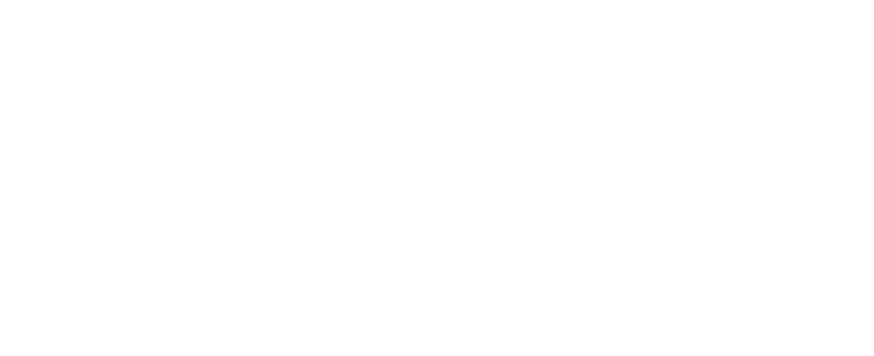
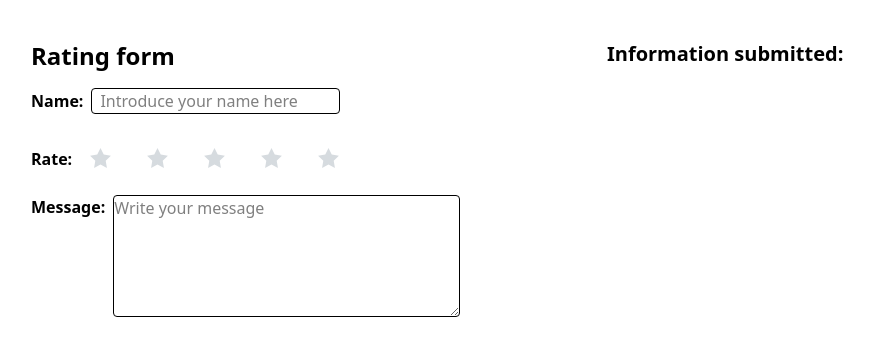
Before and after one commit to mariana-vallejos/frontend-practice-10, a React (Vite) app: page / in a window 1280 px wide. Shown: the top 356 px of the page, without its empty margins (69-943 px from the left). Built offline with nearby package versions, Linux system fonts and the light colour scheme.

Commit message:
feat: Rating form component structure and rating component added

```diff
--- a/package.json
+++ b/package.json
@@ -16,6 +16,7 @@
     "react": "^19.1.1",
     "react-dom": "^19.1.1",
     "react-hook-form": "^7.63.0",
+    "react-icons": "^5.5.0",
     "tailwindcss": "^4.1.13",
     "yup": "^1.7.1"
   },
--- a/src/App.tsx
+++ b/src/App.tsx
@@ -1,11 +1,12 @@
 import './App.css'
+import RatingForm from './components/RatingForm'
 
 function App() {
 
 
   return (
     <>
-
+      <RatingForm/>
     </>
   )
 }
--- /dev/null
+++ b/src/components/RatingComponent.tsx
@@ -0,0 +1,26 @@
+import { useState } from "react";
+import { FiStar } from "react-icons/fi";
+export default function RatingComponent() {
+    const [stars, setStarts] = useState(0);
+    return (
+        <div className="flex bg-white items-center  min-w-[600px] py-2">
+            <div className="py-2 text-base font-semibold">
+                Rate:
+            </div>
+            <div className="flex gap-4 p-2">
+                {Array.from({ length: 5 }).map((_, index) => (
+                    <div key={index} className="flex justify-center px-2">
+                        <FiStar
+                            size={25}
+                            strokeWidth={0}
+                            fill={index + 1 <= stars ? "gold" : "#D6DBDF"}
+                            cursor="pointer"
+                            className="star"
+                            onClick={() => setStarts(index + 1)}
+                        />
+                    </div>
+                ))}
+            </div>
+        </div>
+    );
+}
--- /dev/null
+++ b/src/components/RatingForm.tsx
@@ -0,0 +1,29 @@
+import RatingComponent from "./RatingComponent"
+
+const RatingForm = () => {
+    return (
+        <section className="flex p-10 gap-4 mx-10">
+            <div className="flex flex-col w-1/2 px-5">
+                <h3 className="text-2xl font-bold">Rating form</h3>
+                <div className="flex gap-2 items-center py-2">
+                    <label htmlFor="nameRatingForm" className="font-semibold">Name:</label>
+                    <input type="text" className="border my-2 rounded px-2" placeholder="Introduce your name here" id="nameRatingForm" />
+                </div>
+                <div className="">
+                    <RatingComponent/>
+                </div>
+                <div className="flex gap-2 py-2">
+
+                    <label htmlFor="messageRatingForm" className="font-semibold">Message:</label>
+                    <textarea name="message" id="messageRatingForm" className="border rounded w-2/3" rows={5} placeholder="Write your message"></textarea>
+                </div>
+            </div>
+            <div className="w-1/2 px-5">
+                <h4 className="text-xl font-semibold">Information submitted:</h4>
+                <p></p>
+            </div>
+        </section>
+    )
+}
+
+export default RatingForm
```
Also changed, not shown: 1 other file (tests, documents, lock files or other folders).
